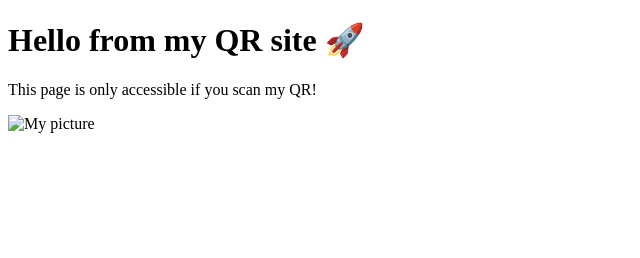
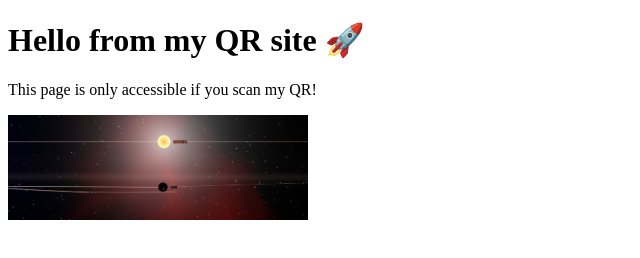
Before and after one commit to Alex72B/my-website, a plain HTML site: page index.html in a window 1280 px wide. Shown: the whole page, without its empty margins (0-640 px from the left). Drawn offline with Linux system fonts and the light colour scheme.

Commit message:
Update index.html

```diff
--- a/index.html
+++ b/index.html
@@ -8,6 +8,6 @@
   <p>This page is only accessible if you scan my QR!</p>
 
   <!-- Show an image -->
-  <img src="Photo.jpg" alt="My picture" width="300">
+  <img src="Photo.png" alt="My picture" width="300">
 </body>
 </html>
```
